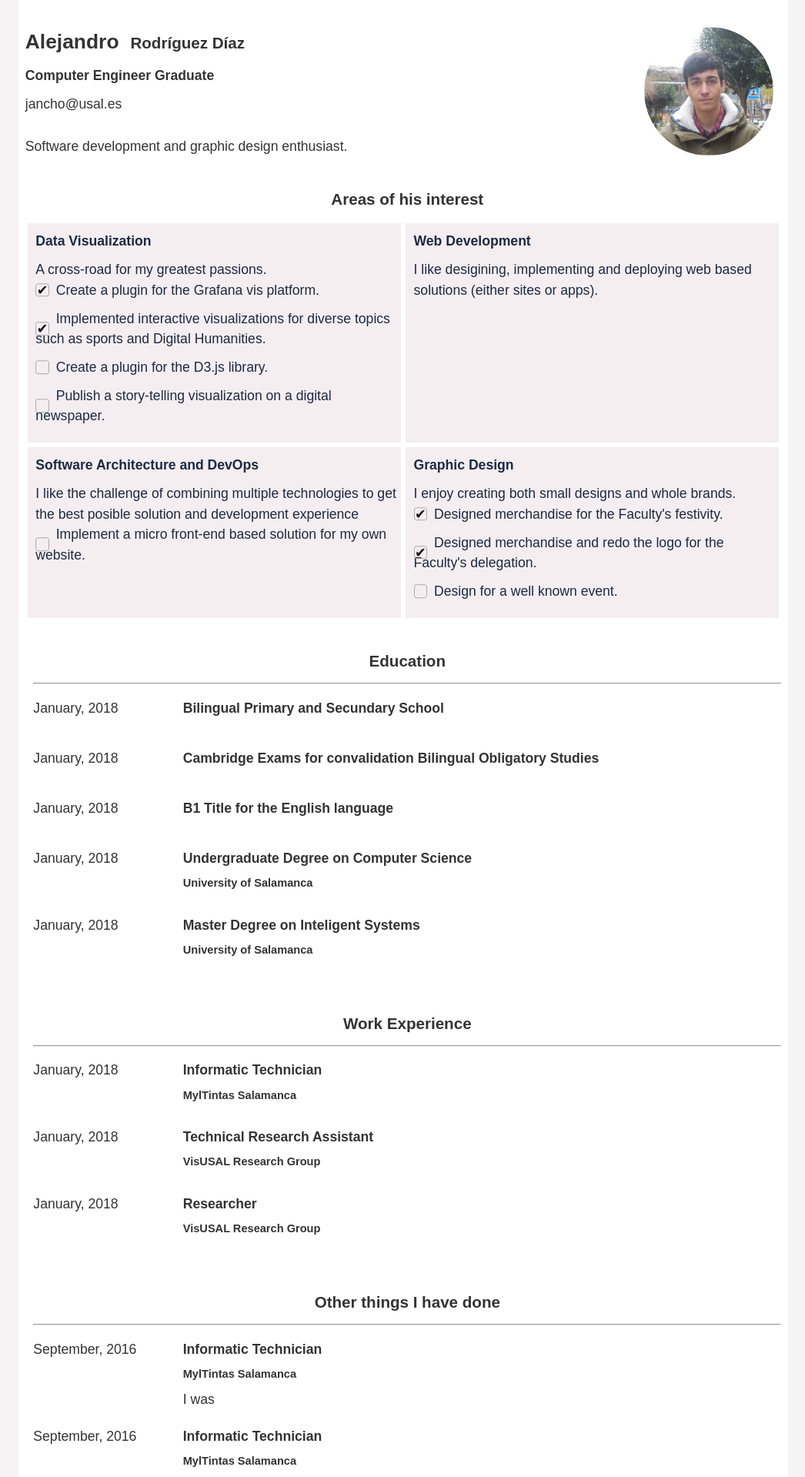
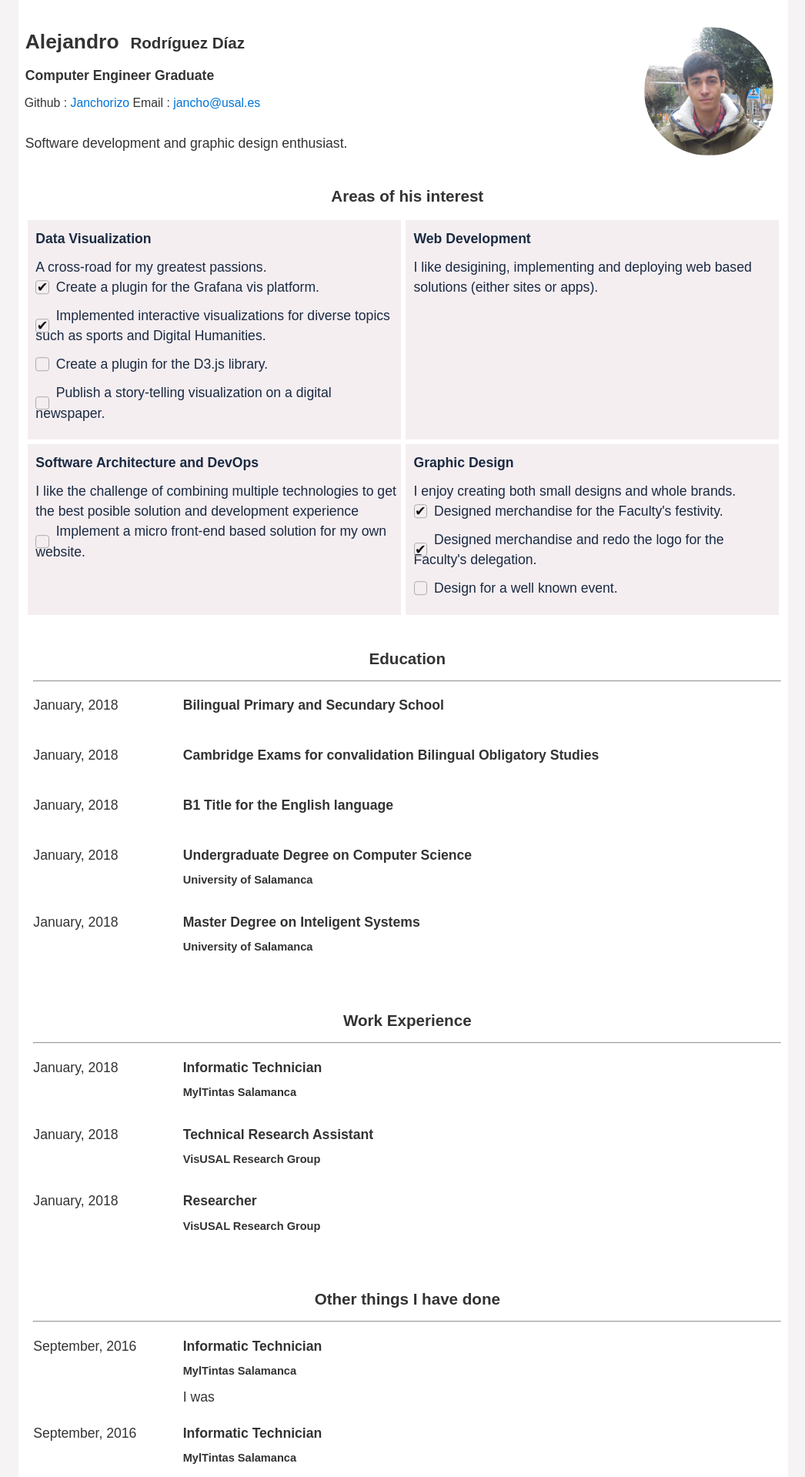
Before and after one commit to Janchorizo/janchorizo.github.com, a Jekyll site: the page built from README.md, in a window 1280 px wide. Shown: the top 1919 px of the page at 77% size, without its empty margins (116-1162 px from the left). Built offline with Jekyll 4.4.1, drawn with Linux system fonts in a browser that asks for light colours; our own code applies the rules of GitHub Pages for plain Markdown files.

Commit message:
Complete and style contact info.

```diff
--- a/_data/cv.json
+++ b/_data/cv.json
@@ -2,6 +2,8 @@
     "name": "Alejandro",
     "surname": "Rodríguez Díaz",
     "email": "jancho@usal.es",
+    "github_user": "Janchorizo",
+    "github_page": "https://github.com/Janchorizo",
     "status": "Computer Engineer Graduate",
     "catch_phrase": "Software development and graphic design enthusiast.",
     "education": [
--- a/_includes/bio.html
+++ b/_includes/bio.html
@@ -10,8 +10,9 @@
 		<span class="full">
 			<h4 class="dInlineBlock noPad">{{ site.data.cv.status }}</h4>
 		</span>
-		<span class="full">
-			{{ site.data.cv.email }}
+		<span class="full" id="contact">
+			Github : <a href="{{ site.data.cv.github_page }}">{{ site.data.cv.github_user }}</a>
+			Email : <a href="mailto:{{ site.data.cv.email }}">{{ site.data.cv.email }}</a>
 		</span>
 		<span class="full">
 			<p>
--- a/css/main.css
+++ b/css/main.css
@@ -62,6 +62,10 @@ main.cv > section {
 	text-align: center;
 }
 
+#contact {
+	font-size: .9em;
+}
+
 /* --- Areas of Interest --- */
 
 #areas-of-interest > h3 {
```
